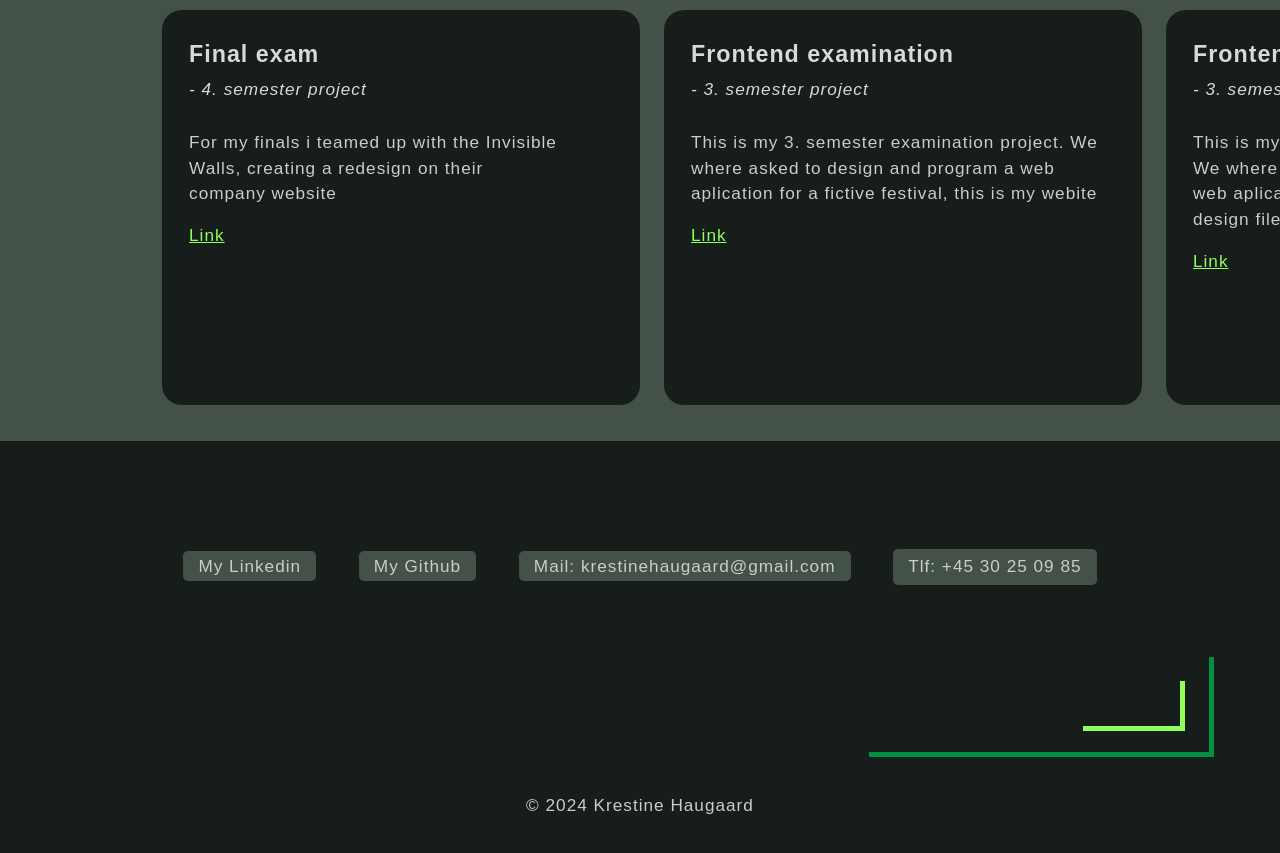
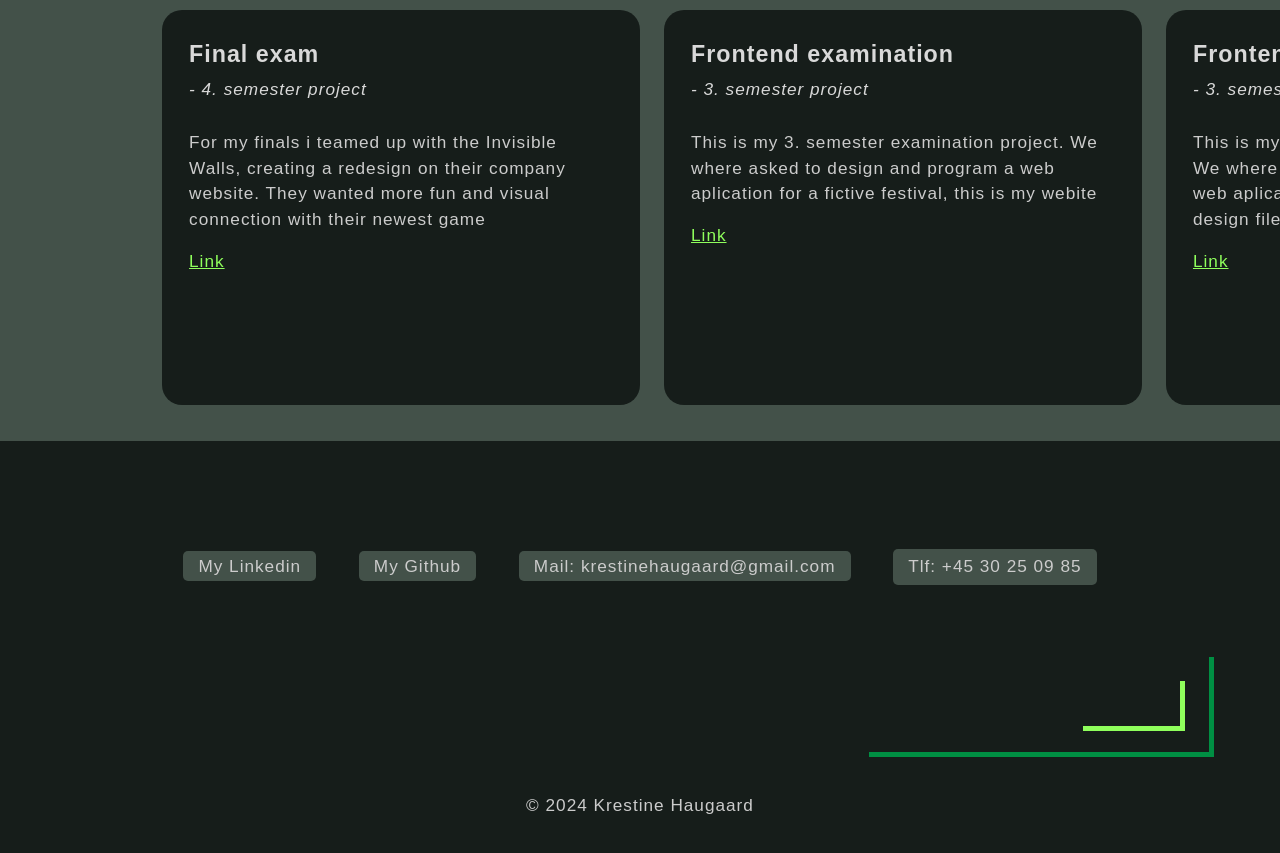
Before and after one commit to krestineHaugaard/cv_onepage, a Next.js app: page / in a window 1280 px wide. Shown: the part 1320-2173 px from the top of the page. Built offline with nearby package versions, Linux system fonts and the light colour scheme.

Commit message:
lille opdatering

```diff
--- a/src/components/CardShelf.jsx
+++ b/src/components/CardShelf.jsx
@@ -7,7 +7,7 @@ export default function CardShelf() {
       <CardForCardShelf
         title="Final exam"
         semester="4. semester project"
-        text="For my finals i teamed up with the Invisible Walls, creating a redesign on their company website"
+        text="For my finals i teamed up with the Invisible Walls, creating a redesign on their company website. They wanted more fun and visual connection with their newest game"
         link="https://invisible-walls.netlify.app/"
       />
       <CardForCardShelf
```
